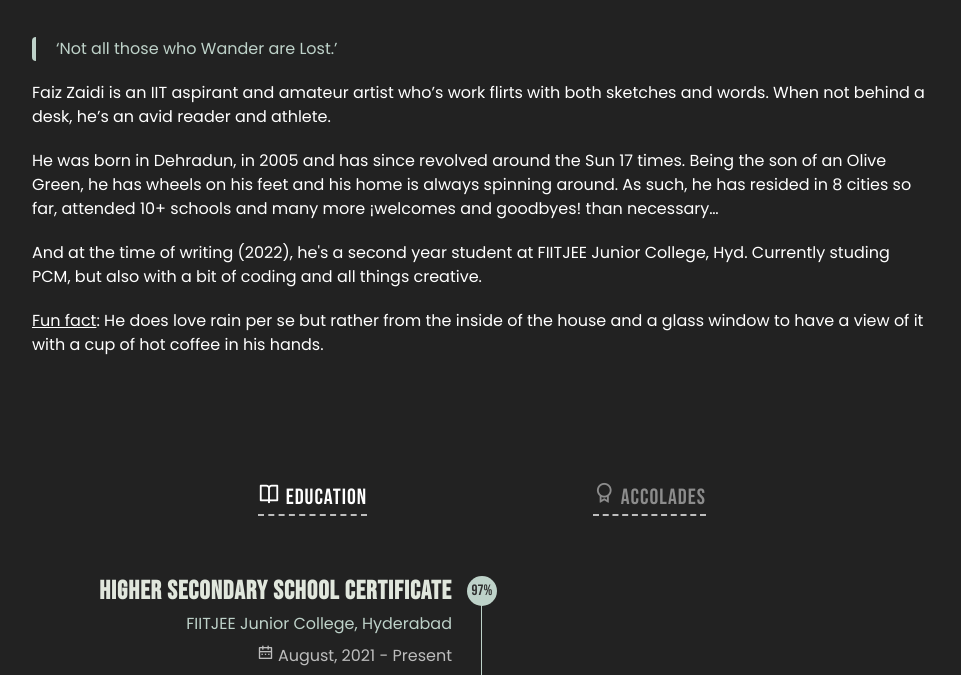
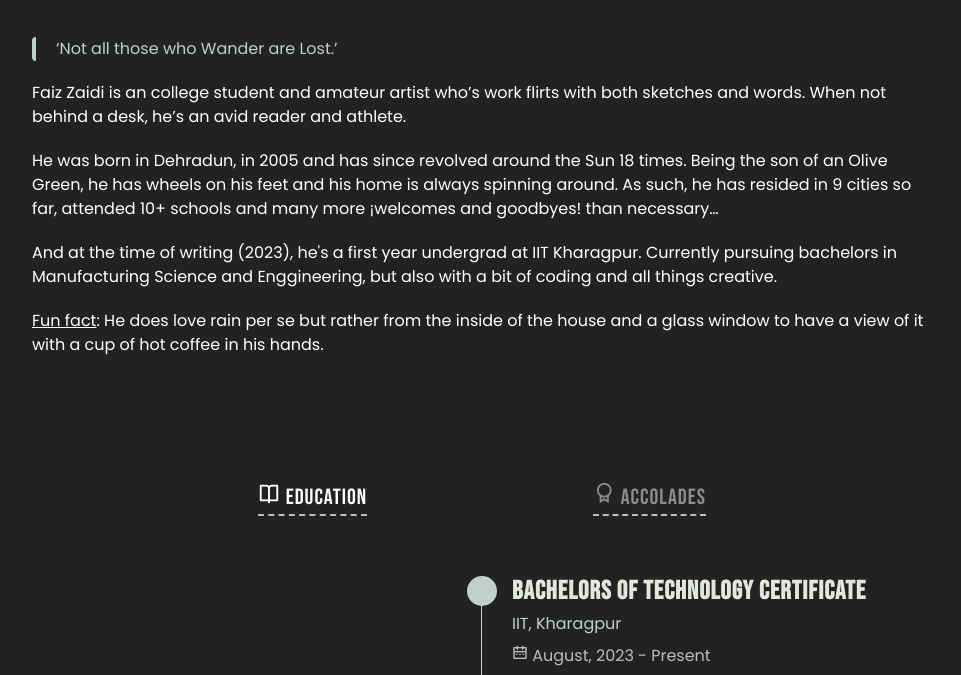
Before and after one commit to thefuzz25/portfolio, a plain HTML site: page aboutme.html in a window 1280 px wide. Shown: the part 277-952 px from the top of the page, without its empty margins (158-1119 px from the left). Drawn offline with nearby package versions, Linux system fonts and the light colour scheme.

Commit message:
Update aboutme.html
Add timeline slot

```diff
--- a/aboutme.html
+++ b/aboutme.html
@@ -45,14 +45,14 @@
                     <h1 class="About__information-title title">About Me</h1>
                     <br>
                     <p class="post__information-quote">‘Not all those who Wander are Lost.’</p>
-                    <p class="post__information-description">Faiz Zaidi is an IIT aspirant and amateur artist who’s work
+                    <p class="post__information-description">Faiz Zaidi is an college student and amateur artist who’s work
                         flirts with both sketches and words. When not behind a desk, he’s an avid reader and athlete.</p>
                     <p class="post__information-description">He was born in Dehradun, in 2005 and has since revolved
-                        around the Sun 17 times. Being the son of an Olive Green, he has wheels on his feet and his home
-                        is always spinning around. As such, he has resided in 8 cities so far, attended 10+ schools and
+                        around the Sun 18 times. Being the son of an Olive Green, he has wheels on his feet and his home
+                        is always spinning around. As such, he has resided in 9 cities so far, attended 10+ schools and
                         many more ¡welcomes and goodbyes! than necessary…</p>
-                    <p class="post__information-description">And at the time of writing (2022), he's a second year student
-                        at FIITJEE Junior College, Hyd. Currently studing PCM, but also with a bit of coding and all things creative.</p>
+                    <p class="post__information-description">And at the time of writing (2023), he's a first year undergrad
+                        at IIT Kharagpur. Currently pursuing bachelors in Manufacturing Science and Enggineering, but also with a bit of coding and all things creative.</p>
                     <p class="post__information-description"><u>Fun fact</u>: He does love rain per se but rather from the inside of the
                         house and a glass window to have a view of it with a cup of hot coffee in his hands.</p>
                 </div>
@@ -74,14 +74,34 @@
                 <div class="timeline__sections">
                     <!--! === TIMELINE SECTION 1 === -->
                     <div class="timeline__content timeline__active" data-content id="education">
-                        <!--! === TIMELINE 1 (left) === -->
+
+                        <!--! === TIMELINE 1 (right) === -->
+                        <div class="timeline__data">
+                            <div></div>
+
+                            <div>
+                                <span class="timeline__rounder"></span>
+                                <span class="timeline__line"></span>
+                            </div>
+
+                            <div>
+                                <h3 class="timeline__title">Bachelors of Technology Certificate</h3>
+                                <span class="timeline__subtitle">IIT, Kharagpur</span>
+                                <div class="timeline__calendar">
+                                    <i class="ri-calendar-2-line"></i>
+                                    August, 2023 - Present
+                                </div>
+                            </div>
+                        </div>
+
+                        <!--! === TIMELINE 2 (left) === -->
                         <div class="timeline__data" style="text-align: right;">
                             <div>
                                 <h3 class="timeline__title">Higher Secondary School Certificate</h3>
                                 <span class="timeline__subtitle">FIITJEE Junior College, Hyderabad</span>
                                 <div class="timeline__calendar">
                                     <i class="ri-calendar-2-line"></i>
-                                    August, 2021 - Present
+                                    August, 2021 - July, 2023
                                 </div>
                             </div>
                             <div>
@@ -90,7 +110,7 @@
                             </div>
                         </div>
 
-                        <!--! === TIMELINE 2 (right) === -->
+                        <!--! === TIMELINE 3 (right) === -->
                         <div class="timeline__data">
                             <div></div>
 
@@ -109,7 +129,7 @@
                             </div>
                         </div>
 
-                        <!--! === TIMELINE 3 (left) === -->
+                        <!--! === TIMELINE 4 (left) === -->
                         <div class="timeline__data" style="text-align: right;">
                             <div>
                                 <h3 class="timeline__title">Middle School Certificate</h3>
```
